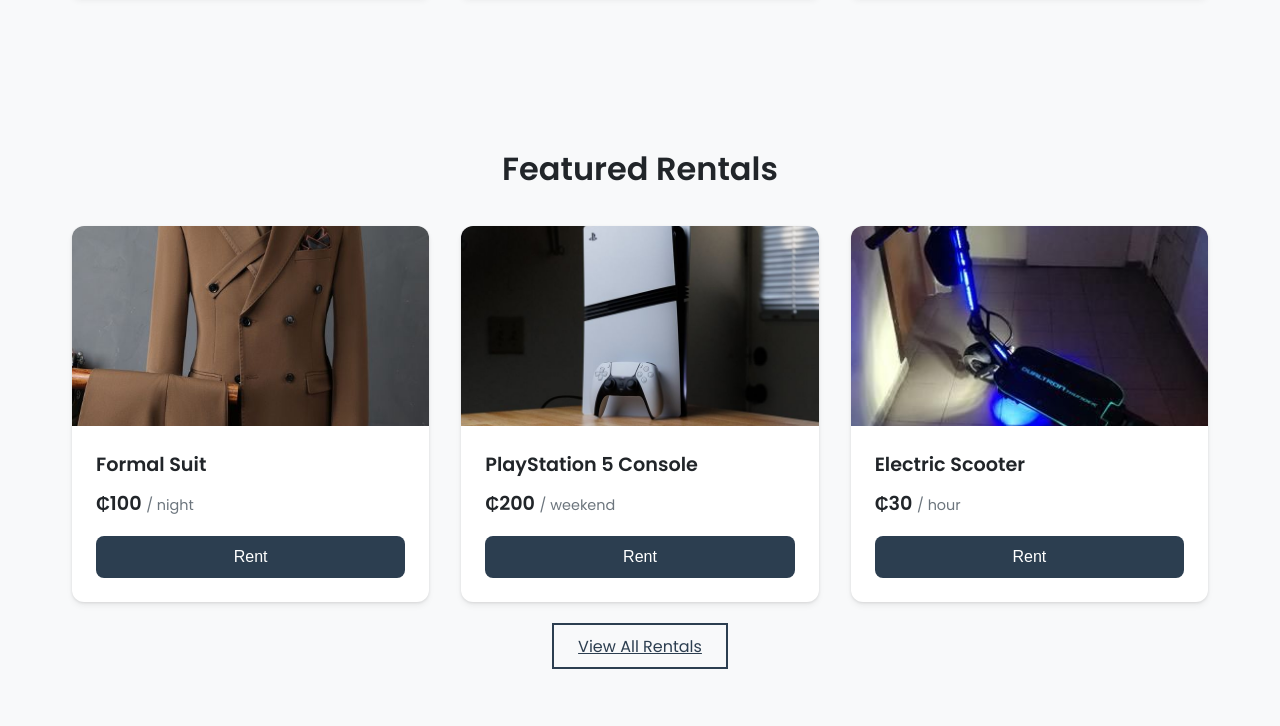
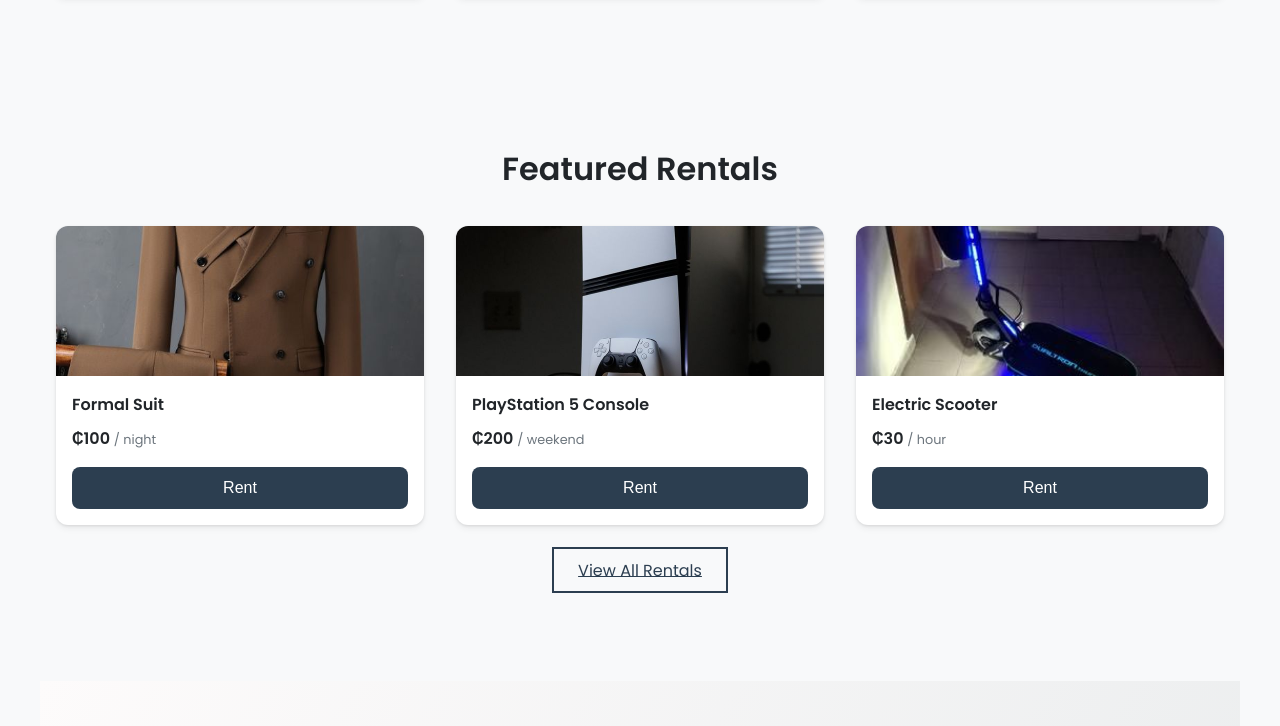
Before and after one commit to campusshare/campusshare, a plain HTML site: page index.html in a window 1280 px wide. Shown: the part 1020-1746 px from the top of the page. Drawn offline with Linux system fonts and the light colour scheme.

Commit message:
Update style.css

```diff
--- a/style.css
+++ b/style.css
@@ -25,9 +25,7 @@ body {
     line-height: 1.6;
 }
 
-/* =================================== */
-/* Marquee News Ticker Styles
-/* =================================== */
+/* --- Marquee --- */
 .news-marquee {
     background-color: var(--primary-color);
     color: white;
@@ -60,6 +58,7 @@ body {
 .news-marquee:hover .marquee-content {
     animation-play-state: paused;
 }
+
 
 h1,
 h2,
@@ -274,7 +273,8 @@ h3 {
 .filter-section,
 .about-page,
 .all-rentals {
-    padding: 3rem 2rem;
+    padding: 3rem 1rem;
+    /* Reduced padding for mobile */
     max-width: 1200px;
     margin: 0 auto;
     margin-top: 50px;
@@ -307,11 +307,29 @@ h3 {
     margin-bottom: 1rem;
 }
 
+
+/* =================================== */
+/* Item Grid Correction
+/* =================================== */
+
 .item-grid {
     display: grid;
-    grid-template-columns: repeat(auto-fit, minmax(280px, 1fr));
-    gap: 2rem;
+    /* On mobile, this will create 2 columns because 1fr is > 150px */
+    /* On desktop, it will create as many columns as can fit */
+    grid-template-columns: repeat(auto-fit, minmax(150px, 1fr));
+    gap: 1rem;
+    /* Reduced gap for a tighter grid on mobile */
 }
+
+/* This is a breakpoint for larger screens (tablets and up) */
+/* It will increase the minimum card size, creating fewer columns */
+@media (min-width: 768px) {
+    .item-grid {
+        grid-template-columns: repeat(auto-fit, minmax(280px, 1fr));
+        gap: 2rem;
+    }
+}
+
 
 .item-card {
     background: var(--card-bg);
@@ -330,30 +348,29 @@ h3 {
 
 .item-card-img {
     width: 100%;
-    /* Changed for better fit */
-    height: 200px;
+    height: 150px;
+    /* Adjusted for smaller mobile cards */
     object-fit: cover;
-    /* Changed for better image scaling */
-    /* Removed unnecessary margins/styles */
 }
 
 .item-card-body {
-    padding: 1.5rem;
+    padding: 1rem;
+    /* Adjusted for smaller cards */
     flex-grow: 1;
     display: flex;
     flex-direction: column;
 }
 
 .item-location {
-    font-size: 0.85rem;
+    font-size: 0.8rem;
     font-weight: 500;
     color: var(--text-light);
-    margin-bottom: 0.75rem;
+    margin-bottom: 0.5rem;
     display: flex;
     align-items: center;
     gap: 0.5rem;
     border-bottom: 1px solid var(--border-color);
-    padding-bottom: 0.75rem;
+    padding-bottom: 0.5rem;
 }
 
 .item-location i {
@@ -361,12 +378,12 @@ h3 {
 }
 
 .item-title {
-    font-size: 1.2rem;
+    font-size: 1rem;
     margin-bottom: 0.5rem;
 }
 
 .item-price {
-    font-size: 1.2rem;
+    font-size: 1rem;
     font-weight: 600;
     margin-bottom: 1rem;
     flex-grow: 1;
@@ -375,8 +392,11 @@ h3 {
 .item-price span {
     font-weight: 400;
     color: var(--text-light);
-    font-size: 0.9rem;
+    font-size: 0.8rem;
 }
+
+/* --- (Rest of your file continues below) --- */
+
 
 .security-section {
     background: var(--background-gradient);
@@ -513,7 +533,6 @@ h3 {
     color: var(--text-dark);
 }
 
-
 /* --- Footer --- */
 .site-footer {
     background: var(--primary-color);
@@ -549,7 +568,6 @@ h3 {
     padding: 1.5rem 0;
     text-align: center;
 }
-
 
 /* --- Responsive --- */
 @media (max-width: 992px) {
@@ -596,9 +614,7 @@ h3 {
     }
 }
 
-/* =================================== */
-/* Loading Animation Styles
-/* =================================== */
+/* --- Animations --- */
 .loader-container {
     display: flex;
     justify-content: center;
@@ -606,19 +622,15 @@ h3 {
     gap: 1rem;
     width: 100%;
     min-height: 300px;
-    /* Ensures loader is visible on an empty page */
     grid-column: 1 / -1;
-    /* This makes the loader span the full grid width on mobile */
 }
 
 .loader-box {
     width: 25px;
     height: 25px;
     background-color: var(--secondary-color);
-    /* Uses your site's brand color */
     border-radius: 4px;
     animation: tumble 1.8s infinite ease-in-out;
-    /* Attach the animation */
 }
 
 .loader-box:nth-of-type(2) {
@@ -644,9 +656,6 @@ h3 {
     }
 }
 
-/* =================================== */
-/* Fade-in On Scroll Animation
-/* =================================== */
 .fade-in-element {
     opacity: 0;
     transform: translateY(20px);
```
